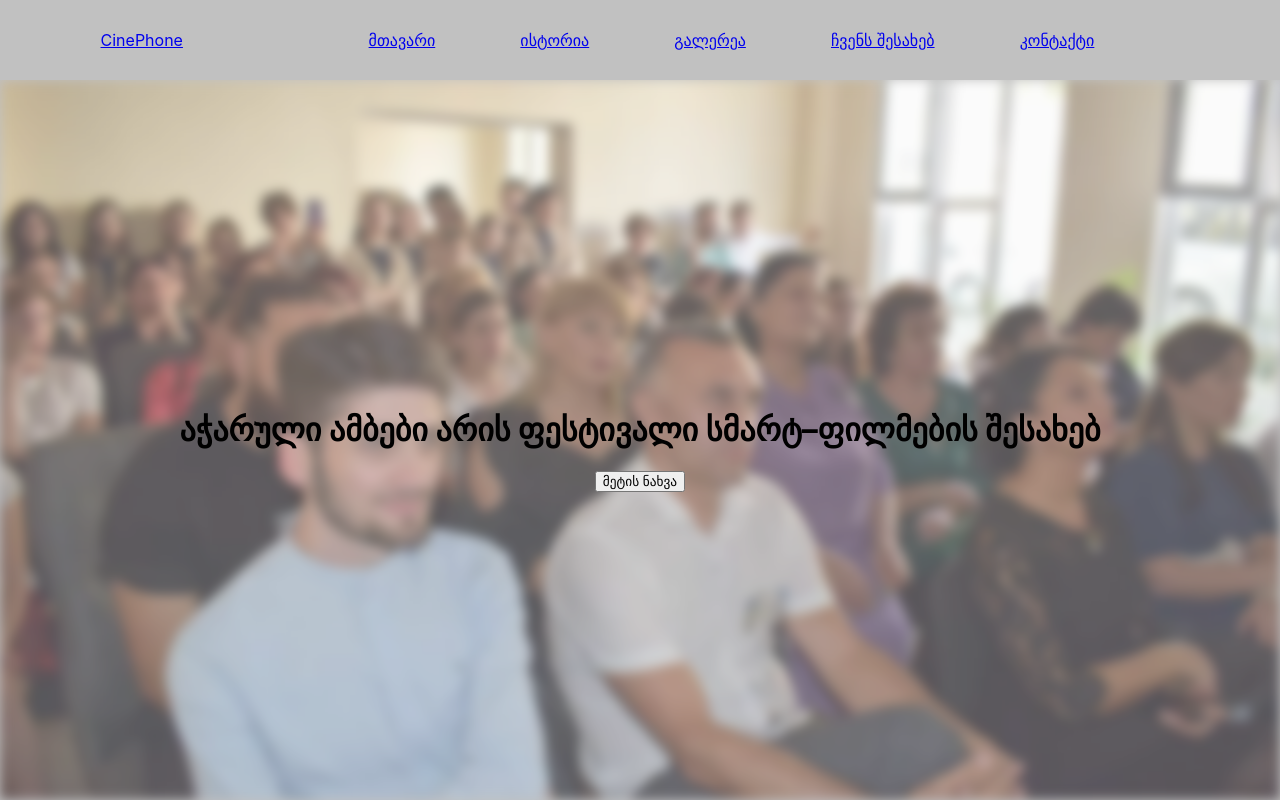
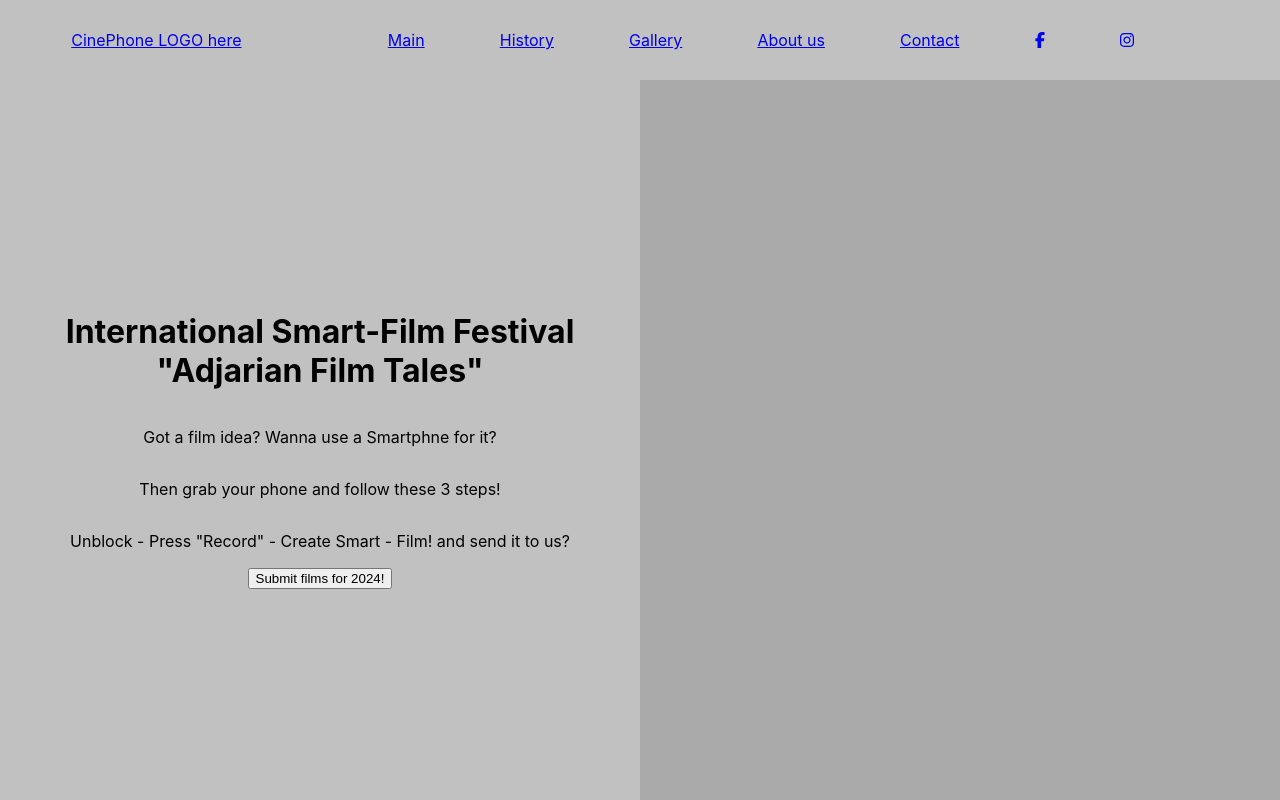
Before and after one commit to archiltavdgiridze/cinephone, a React (Create React App) app: page / in a window 1280 px wide. Shown: the top 800 px of the page. Built offline with nearby package versions, Linux system fonts and the light colour scheme.

Commit message:
Add fontawesome dependencies and update landing page

```diff
--- a/package.json
+++ b/package.json
@@ -3,9 +3,14 @@
   "version": "0.1.0",
   "private": true,
   "dependencies": {
+    "@fortawesome/fontawesome-svg-core": "^6.5.1",
+    "@fortawesome/free-brands-svg-icons": "^6.5.1",
+    "@fortawesome/free-solid-svg-icons": "^6.5.1",
+    "@fortawesome/react-fontawesome": "^0.2.0",
     "@testing-library/jest-dom": "^5.17.0",
     "@testing-library/react": "^13.4.0",
     "@testing-library/user-event": "^13.5.0",
+    "fontawesome": "^5.6.3",
     "react": "^18.2.0",
     "react-dom": "^18.2.0",
     "react-router-dom": "^6.21.1",
--- a/src/components/Landing/Landing.jsx
+++ b/src/components/Landing/Landing.jsx
@@ -5,12 +5,16 @@ import { Link } from "react-router-dom";
 const Landing = () => {
   return (
     <div className="landing_wrapper">
-      <div>
-        <h1>აჭარული ამბები არის ფესტივალი სმარტ–ფილმების შესახებ</h1>
-        <Link to={"/history"}>
-          <button>მეტის ნახვა</button>
+      <div className="hero-left">
+        <h1>International Smart-Film Festival "Adjarian Film Tales"</h1>
+        <p>Got a film idea? Wanna use a Smartphne for it?</p>
+        <p>Then grab your phone and follow these 3 steps!</p>
+        <p>Unblock - Press "Record" - Create Smart - Film! and send it to us?</p>
+        <Link to={"/"}>
+          <button>Submit films for 2024!</button>
         </Link>
       </div>
+      <div className="hero-right"></div>
     </div>
   );
 };
--- a/src/components/Landing/Landing.scss
+++ b/src/components/Landing/Landing.scss
@@ -9,7 +9,6 @@
     left: 0;
     right: 0;
     bottom: 0;
-    background-image: url("../../assets/LandingPage/landing-bg.jpg");
     background-size: cover;
     background-repeat: no-repeat;
     background-position: center;
@@ -33,4 +32,9 @@
     justify-content: center;
     align-items: center;
   }
+
+  .hero-left,
+  .hero-right {
+    width: 50%;
+  }
 }
--- a/src/components/Navbar/Navbar.jsx
+++ b/src/components/Navbar/Navbar.jsx
@@ -1,37 +1,49 @@
 import React from "react";
 import { Link } from "react-router-dom";
 import "./Navbar.scss";
+import { FontAwesomeIcon } from "@fortawesome/react-fontawesome";
+import { faFacebookF, faInstagram } from "@fortawesome/free-brands-svg-icons";
 
 const Navbar = () => {
   return (
     <nav>
       <div className="logo">
-        <Link to="/">CinePhone</Link>
+        <Link to="/">CinePhone LOGO here</Link>
       </div>
       <ul>
         <li>
           <Link to="/">
-            <p>მთავარი</p>
+            <p>Main</p>
           </Link>
         </li>
         <li>
           <Link to="/history">
-            <p>ისტორია</p>
+            <p>History</p>
           </Link>
         </li>
         <li>
           <Link to="/gallery">
-            <p>გალერეა</p>
+            <p>Gallery</p>
           </Link>
         </li>
         <li>
           <Link to="/about_us">
-            <p>ჩვენს შესახებ</p>
+            <p>About us</p>
           </Link>
         </li>
         <li>
           <Link to="/contact">
-            <p>კონტაქტი</p>
+            <p>Contact</p>
+          </Link>
+        </li>
+        <li>
+          <Link to="https://www.fb.com">
+            <FontAwesomeIcon icon={faFacebookF} />
+          </Link>
+        </li>
+        <li>
+          <Link to="/contact">
+            <FontAwesomeIcon icon={faInstagram} />
           </Link>
         </li>
       </ul>
```
Also changed, not shown: 1 other file (tests, documents, lock files or other folders).
